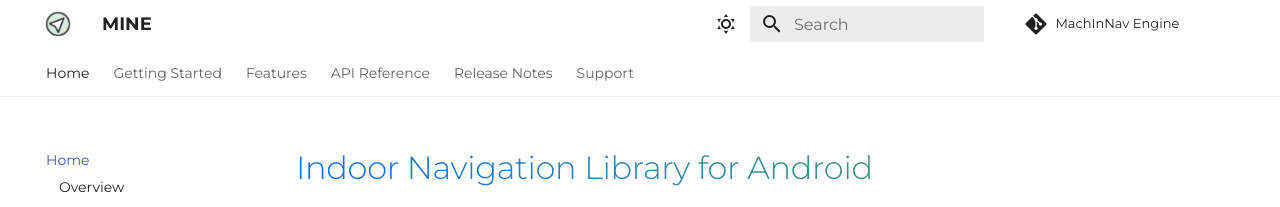
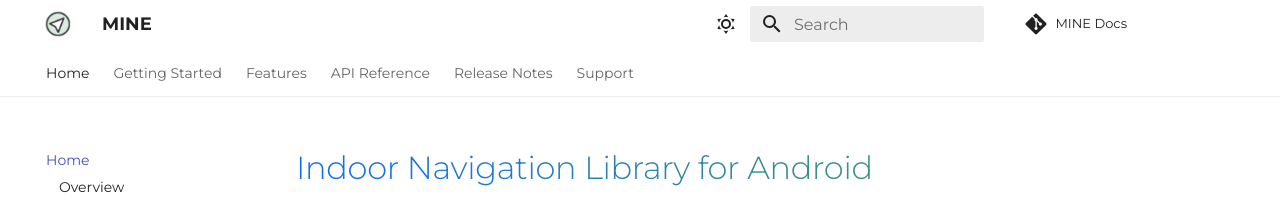
Before and after one commit to KvRae/MINE-Docs, an MkDocs documentation site: the page built from docs/index.md, in a window 1280 px wide. Shown: the top 207 px of the page. Built offline with MkDocs 1.6.1 and Material for MkDocs 9.7.7, drawn with Linux system fonts in a browser that asks for light colours; comment, search, counter and statistics services are not loaded.

```diff
--- a/mkdocs.yml
+++ b/mkdocs.yml
@@ -1,5 +1,5 @@
 site_name: MINE
-repo_name: MachInNav Engine
+repo_name: MINE Docs
 site_description: 'MINE is a powerful and easy-to-use indoor navigation engine for Android.'
 site_author: Karam Mannai
 repo_url: https://github.com/KvRae/MachInNav-Engine-Docs
```
